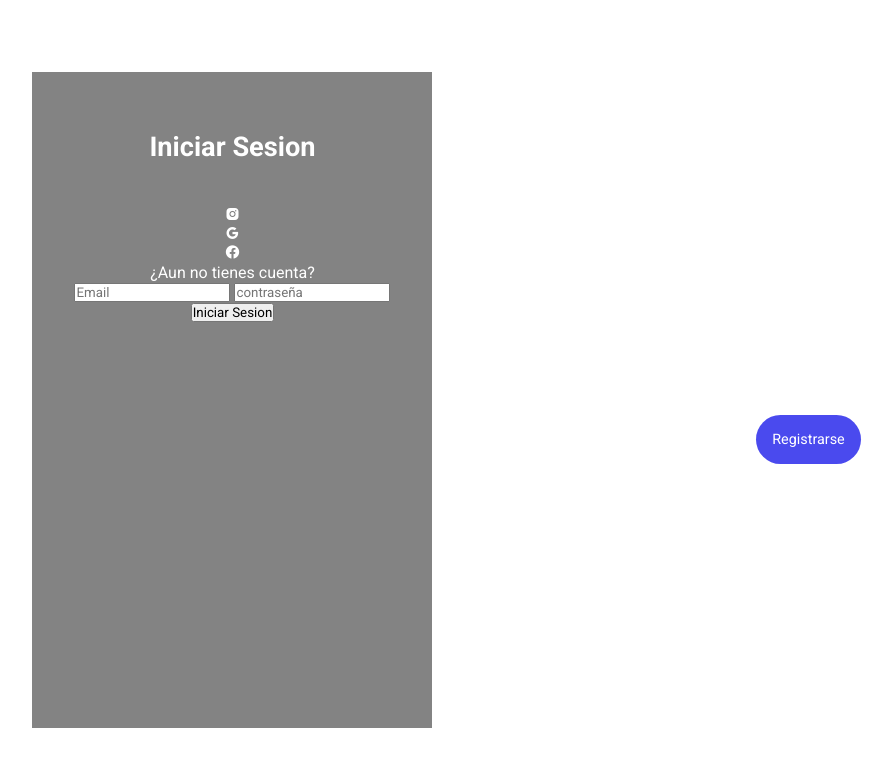
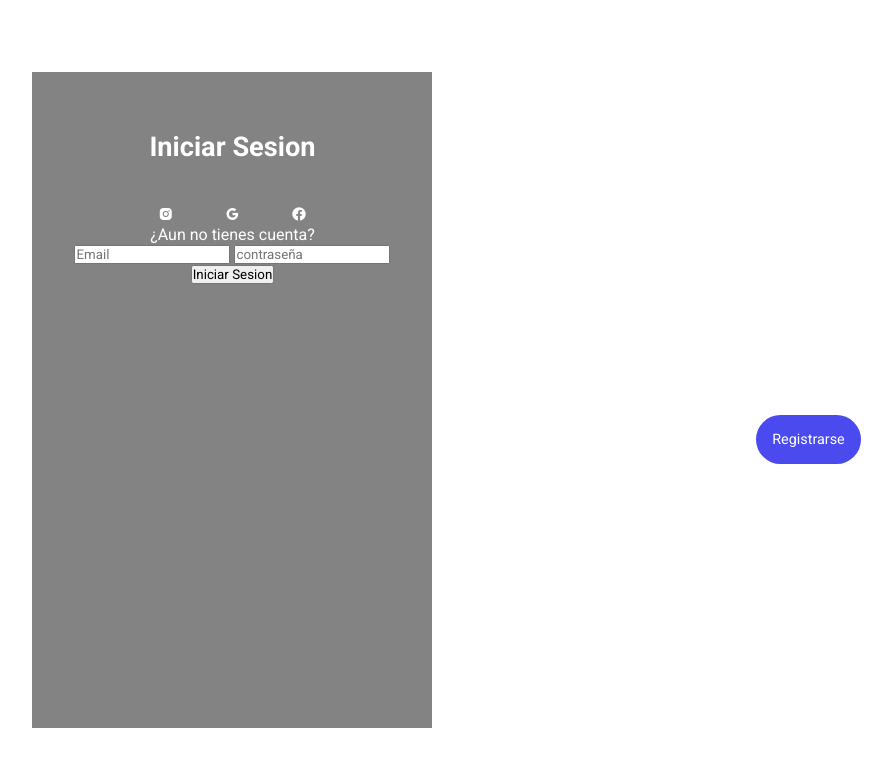
Before and after one commit to CodeSystem2022/proyecto-final-debuggin-demons, a plain HTML site: page frontend/src/components/login.html in a window 1280 px wide. Shown: the whole page, without its empty margins (150-1042 px from the left). Drawn offline with nearby package versions, Linux system fonts and the light colour scheme.

Commit message:
[ADD] icons

```diff
--- a/frontend/src/css/login.css
+++ b/frontend/src/css/login.css
@@ -80,3 +80,10 @@
     padding: 2.7rem 0;
     font-size: 1.7rem;
   }
+
+  .iconos {
+    width: 200px;
+    display: flex;
+    justify-content: space-around;
+    margin: auto;
+  }
```
